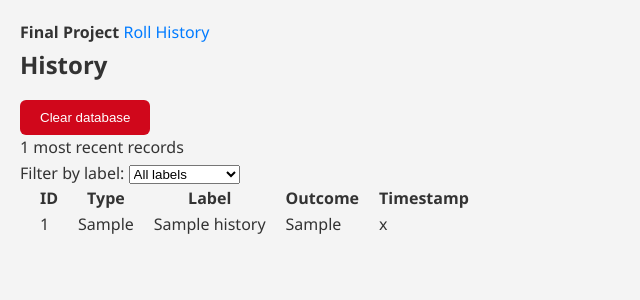
After one commit to Quantren/probabilistic_event_app, a Flask app: page /history in a window 1280 px wide. The commit adds this page. Shown: the top 300 px of the page, without its empty margins (0-640 px from the left). Run offline with Flask 3, Linux system fonts and the light colour scheme; tables that the repository leaves empty hold one stand-in row (values such as "Sample post").

Commit message:
Final development changes, pre-full documentation and tidying

```diff
--- a/app.py
+++ b/app.py
@@ -6,8 +6,12 @@ import session_settings
 from events import event_factory
 from collections import Counter
 from flask import Flask, flash, redirect, render_template, request, url_for
+import database
 
 app = Flask(__name__)
+# For DB integration https://flask.palletsprojects.com/en/stable/config/
+app.config['DATABASE'] = 'database.sqlite'
+database.init_app(app)
 app.secret_key = "secret-key-required-for-session-management"
 
 @app.before_request
@@ -16,30 +20,43 @@ def _ensure_session():
 
 @app.route('/')
 def index():
+    # Route to the homepage, which will display the probabilistic events available
     return render_template('index.html',
                            tracking=session_settings.is_track_enabled(),
                            history=session_settings.all_history())
 
 @app.route('/perform', methods=['POST'])
 def perform():
+    # Perform an event based on form data submitted in session
+    # Default event type is coin, suppose this makes sense as a die as it is the probabilistic event with the least amount of sides
+    # which is a common attribute between the different types of events
     event_type = request.form.get("kind", "coin")
     times = int(request.form.get("times", 1))
 
-
+    # Params kept simple, p_heads is probability of obtaining a heads result for a coin, faces is the number of faces for a die
     params = {
         "p_heads": float(request.form.get("p_heads", 0.5)),
         "faces": int(request.form.get("faces", 6))
     }
 
+    # Try, except to capture errors and output as str
     try:
         event = event_factory(event_type, params)
     except ValueError as e:
         return str(e), 400
 
+    # List comprehension to perform event a specified number of times - not the most Pythonic way to do this tbh
     outcomes = [event.perform() for _ in range(times)]
+
+    # Taking all outcomes just run and creating a list of records
     records = [event.to_record(outcome) for outcome in outcomes]
 
-    if session_settings.is_track_enabled():
+    # Tracking fix - check the input provided by the form
+    is_tracked = request.form.get("track") == "on"
+
+    # Store the records if tracking is enabled
+    if is_tracked:
+        database.save_records(records)
         for record in records:
             session_settings.record(record)
         stored = True
@@ -47,6 +64,7 @@ def perform():
     else:
         stored = False
 
+    # Create a simple summary of outcomes by counting occurrences of each outcome
     summary = dict(Counter(str(outcome) for outcome in outcomes))
 
     return render_template(
@@ -70,48 +88,24 @@ def tracking():
 
 @app.route("/history")
 def history():
-    label = request.args.get("label", "__all__")
-    rows = list(reversed(session_settings.filter_history_by_type(session_settings.all_history(), label)))
+    label = request.args.get("label") or None
+    rows = database.get_recent_records(label=label, limit=100)
+    labels = database.get_known_labels()
     return render_template(
         "history.html",
         rows=rows,
-        labels=session_settings.known_labels(),
-        active_label=label,
+        labels=labels,
+        active_label=label or "",
         total=len(rows),
     )
 
 @app.route("/history/clear", methods=["POST"])
 def history_clear():
+    deleted = database.clear_all_records()
     session_settings.clear_history()
     flash("Cleared all stored results for this session.", "info")
     return redirect(url_for("history"))
 
 
-@app.route("/distribution")
-def distribution():
-    labels = session_settings.known_labels()
-    label = request.args.get("label") or (labels[0] if labels else None)
-    dist = session_settings.create_dist_dict(label) if label else {}
-    total = sum(dist.values())
-
-    def sort_key(k):
-        try:
-            return (0, float(k))
-        except ValueError:
-            return (1, k)
-
-    sorted_items = sorted(dist.items(), key=lambda kv: sort_key(kv[0]))
-    max_count = max(dist.values()) if dist else 0
-
-    return render_template(
-        "distribution.html",
-        labels=labels,
-        active_label=label,
-        items=sorted_items,
-        total=total,
-        max_count=max_count,
-    )
-
-
 if __name__ == "__main__":
     app.run(debug=True, port=5000)
--- a/events.py
+++ b/events.py
@@ -28,13 +28,13 @@ class Event(ABC):
     @abstractmethod
     def label(self) -> str:
         """
-
+        Return label for event
         """
         pass
 
     def to_record(self, outcome: int | str) -> dict[str, str | int]:
         """
-
+        Produce result in a standardized format as a dict
         """
         return {
             "type": self.event_type,
--- a/session_settings.py
+++ b/session_settings.py
@@ -2,27 +2,38 @@ from collections import Counter
 from flask import session
 
 def initialize_session():
+    # Initialize session with default values
+    # This should allow for providing a previous history and tracking setting if they exist
+    # TODO: How do we implement reading in of history from a file?
     if "history" not in session:
         session["history"] = []
     if "track" not in session:
         session["track"] = True
 
 def is_track_enabled():
+    # Method for checking if tracking is enabled
     return session.get("track", True)
 
 def set_tracking(track):
+    # Method for setting tracking value
     session["track"] = track
     session.modified = True
 
 def filter_history_by_type(history, type):
+    # Method to filter history by an event type. List comprehension may not be the most efficient way to do this
+    # as it is iterating through the history, rather than performing some sort of lookup
+    # Could implement a lookup by using more efficient data structures
     return [entry for entry in history if entry["type"] == type]
 
 def filter_history_by_date_range(history, start_date, end_date):
+    # Method to filter history by a date range
     return [
         entry for entry in history if start_date <= entry["timestamp"] <= end_date
     ]
 
 def record(entry: dict):
+    # Set default over get allows us to avoid having to assign back to session by providing a reference to the list
+    # instead of a copy of the list that we later have to assign
     # history = session.get("history", [])
     history = session.setdefault("history", [])
     history.append(entry)
@@ -30,19 +41,10 @@ def record(entry: dict):
     session.modified = True
 
 def all_history():
+    # As we are reading the history, we just use get
     return session.get("history", [])
 
 def clear_history():
+    # Clearing history is as simple as assigning an empty list to the history key in session
     session["history"] = []
     session.modified = True
-
-def create_dist_dict(label: str) -> dict[str | int, int]:
-    history = session.get("history", [])
-    history = filter_history_by_type(history, label)
-    dist_dict = Counter(
-        entry["outcome"] for entry in history if entry["label"] == label
-    )
-    return dict(dist_dict)
-
-def known_labels() -> list[str]:
-    return list(set(entry["label"] for entry in session.get("history", [])))
--- /dev/null
+++ b/static/styles.css
@@ -0,0 +1,60 @@
+/* Sample stylesheet found online, modified for this project */
+
+/* Universal Box Sizing */
+* {
+    box-sizing: border-box;
+    margin: 0;
+    padding: 0;
+}
+
+/* Typography & Base Styles */
+body {
+    font-family: 'Segoe UI', Tahoma, Geneva, Verdana, sans-serif;
+    line-height: 1.6;
+    color: #333;
+    background-color: #f4f4f4;
+    padding: 20px;
+}
+
+/* Layout Container */
+.container {
+    max-width: 1100px;
+    margin: auto;
+    overflow: hidden;
+    padding: 0 20px;
+}
+
+/* Headings */
+h1, h2, h3 {
+    margin-bottom: 1rem;
+}
+
+/* Links */
+a {
+    color: #007bff;
+    text-decoration: none;
+}
+
+a:hover {
+    text-decoration: underline;
+}
+
+/* DANGA BUTTONS */
+.danger {
+    background-color: #d0071b;
+    color: white;
+    border: none;
+    padding: 10px 20px;
+    cursor: pointer;
+    border-radius: 6px;
+}
+
+.danger:hover {
+    background-color: #b80114;
+}
+.clear-form { display: inline-block; }
+
+table {
+    border-collapse: separate;
+    border-spacing: 20px 0;
+}
--- a/templates/base.html
+++ b/templates/base.html
@@ -13,8 +13,6 @@
        class="nav-link {% if request.endpoint == 'index' %}active{% endif %}">Roll</a>
     <a href="{{ url_for('history') }}"
        class="nav-link {% if request.endpoint == 'history' %}active{% endif %}">History</a>
-    <a href="{{ url_for('distribution') }}"
-       class="nav-link {% if request.endpoint == 'distribution' %}active{% endif %}">Distribution</a>
     </header>
     <main>
         {% with messages = get_flashed_messages(with_categories=true) %}
--- /dev/null
+++ b/templates/history.html
@@ -0,0 +1,60 @@
+{% extends "base.html" %}
+
+{% block title %}History{% endblock %}
+
+{% block content %}
+<section class="history">
+    <header class="history-header">
+        <h1>History</h1>
+        <form method="post" action="{{ url_for('history_clear') }}" class="clear-form"
+            onsubmit="return confirm('Are you sure you want to clear all history records? This action cannot be undone.');">
+          <button type="submit" class="danger">Clear database</button>
+        </form>
+        <p class="muted">
+            {{ total }} most recent records
+            {% if active_label %} for <strong>{{ active_label }}</strong>{% endif %}
+        </p>
+    </header>
+
+    <form method="get" action="{{ url_for('history') }}" class="filter-form">
+        <label for="label-select">Filter by label:</label>
+        <select id="label-select" name="label" onchange="this.form.submit()">
+            <option value="">All labels</option>
+            {% for label in labels %}
+                <option value="{{ label }}" {% if label == active_label %}selected{% endif %}>
+                    {{ label }}
+                </option>
+            {% endfor %}
+        </select>
+        <noscript><button type="submit">Apply Filters</button></noscript>
+    </form>
+
+    {% if rows %}
+    <table class="history-table">
+        <thead>
+            <tr>
+                <th>ID</th>
+                <th>Type</th>
+                <th>Label</th>
+                <th>Outcome</th>
+                <th>Timestamp</th>
+            </tr>
+        </thead>
+        <tbody>
+            {% for row in rows %}
+            <tr>
+                <td>{{ row.id }}</td>
+                <td>{{ row.type }}</td>
+                <td>{{ row.label }}</td>
+                <td>{{ row.outcome }}</td>
+                <td>{{ row.timestamp }}</td>
+            </tr>
+            {% endfor %}
+        </tbody>
+    </table>
+    {% else %}
+    <p>No records found.</p>
+    {% endif %}
+</section>
+
+{% endblock %}
```
Also changed, not shown: database.py (added, +138 -0 lines), database.sqlite (added).
